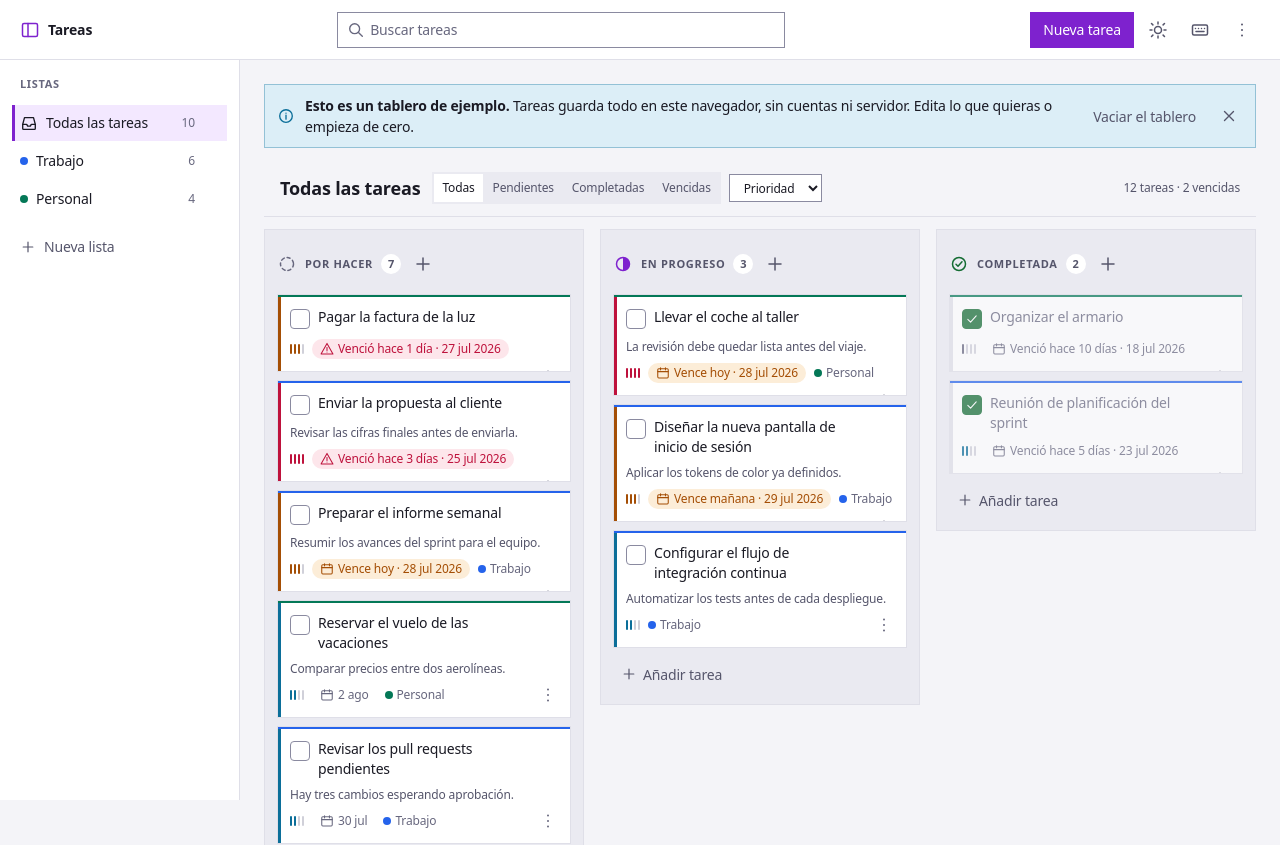
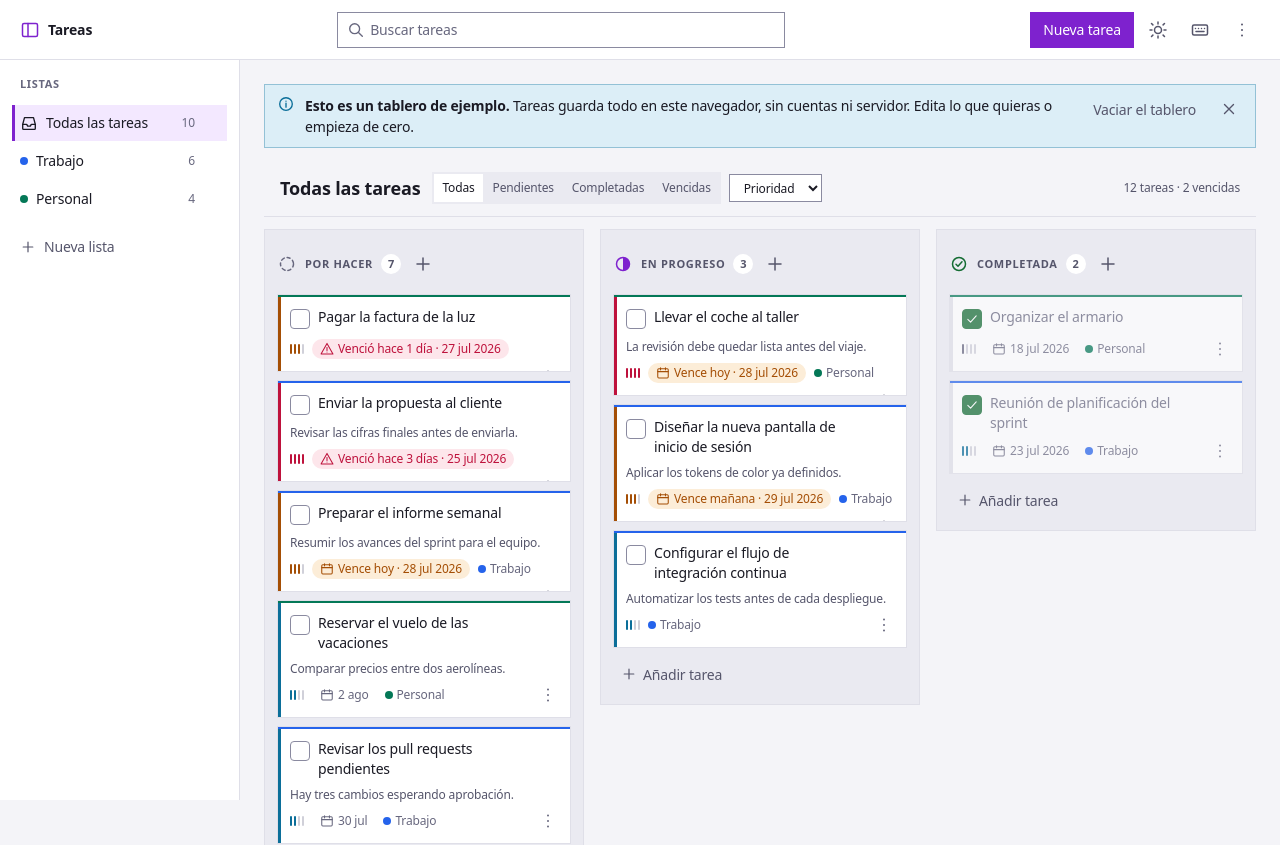
Before and after one commit to NicolasAndradeRetamal/tareas-angular, an Angular app: page /tablero in a window 1280 px wide. Shown: the top 845 px of the page. Built offline with nearby package versions, Linux system fonts and the light colour scheme.

Commit message:
fix: close the minor findings from qa

```diff
--- a/src/app/core/util/date.ts
+++ b/src/app/core/util/date.ts
@@ -48,11 +48,14 @@
 }
 
 /** Spanish label for a due date, relative to `today`. Empty string when there is no date. */
-export function formatDueLabel(due: IsoDate | null, today: IsoDate): string {
+export function formatDueLabel(due: IsoDate | null, today: IsoDate, done = false): string {
   if (due === null) return '';
 
   const diff = daysUntil(due, today);
   const withYear = formatAbsolute(due, true);
+
+  // A finished task is never late any more; announcing a delay would just be wrong.
+  if (done) return withYear;
 
   if (diff < 0) {
     const days = Math.abs(diff);
--- a/src/app/features/board/board-page.ts
+++ b/src/app/features/board/board-page.ts
@@ -238,16 +238,16 @@
     if (request.kind === 'clear-board') {
       return {
         title: 'Vaciar el tablero',
-        message:
-          'Se eliminarán todas las tareas y quedará una sola lista vacía. Puedes deshacerlo mientras no cierres la pestaña.',
+        message: `Se eliminarán ${countLabel(this.board.tasks().length)} y quedará una sola lista vacía. Puedes deshacerlo mientras no cierres la pestaña.`,
         confirmLabel: 'Vaciar el tablero',
       };
     }
     if (request.kind === 'delete-list') {
       const list = this.listIndex().get(request.id);
+      const affected = this.board.tasks().filter((task) => task.listId === request.id).length;
       return {
         title: 'Eliminar la lista',
-        message: `Se eliminará «${list?.name ?? ''}» y todas sus tareas.`,
+        message: `Se eliminará «${list?.name ?? ''}» con ${countLabel(affected)}.`,
         confirmLabel: 'Eliminar la lista',
       };
     }
@@ -637,6 +637,10 @@
   }
 }
 
+function countLabel(count: number): string {
+  return count === 1 ? '1 tarea' : `${count} tareas`;
+}
+
 function isEditableTarget(target: EventTarget | null): boolean {
   const element = target as HTMLElement | null;
   if (element === null) return false;
--- a/src/app/features/board/components/task-card.html
+++ b/src/app/features/board/components/task-card.html
@@ -66,7 +66,9 @@
     @if (task().dueDate) {
       <app-badge [variant]="dueVariant()">
         <app-icon [name]="overdue() ? 'warning' : 'calendar'" [size]="14" />
-        <time [attr.datetime]="task().dueDate">{{ task().dueDate | dueLabel }}</time>
+        <time [attr.datetime]="task().dueDate">
+          {{ task().dueDate | dueLabel: task().status === 'done' }}
+        </time>
       </app-badge>
     }
 
--- a/src/app/features/board/components/task-detail.ts
+++ b/src/app/features/board/components/task-detail.ts
@@ -50,7 +50,7 @@
 
   protected readonly dueLabel = computed(() => {
     const task = this.task();
-    return task ? formatDueLabel(task.dueDate, this.today) : '';
+    return task ? formatDueLabel(task.dueDate, this.today, task.status === 'done') : '';
   });
 
   protected readonly overdue = computed(() => {
--- a/src/app/shared/pipes/due-label-pipe.ts
+++ b/src/app/shared/pipes/due-label-pipe.ts
@@ -6,7 +6,7 @@
 export class DueLabelPipe implements PipeTransform {
   private readonly today = todayIso();
 
-  transform(dueDate: IsoDate | null): string {
-    return formatDueLabel(dueDate, this.today);
+  transform(dueDate: IsoDate | null, done = false): string {
+    return formatDueLabel(dueDate, this.today, done);
   }
 }
--- a/src/app/shared/ui/banner.css
+++ b/src/app/shared/ui/banner.css
@@ -4,7 +4,8 @@
 
 .banner {
   display: flex;
-  align-items: center;
+  /* Top-aligned: centring drifts the icon to mid-paragraph once the text wraps. */
+  align-items: flex-start;
   gap: 0.625rem;
   padding: 0.625rem 0.75rem;
   border-radius: var(--radius-md);
```
